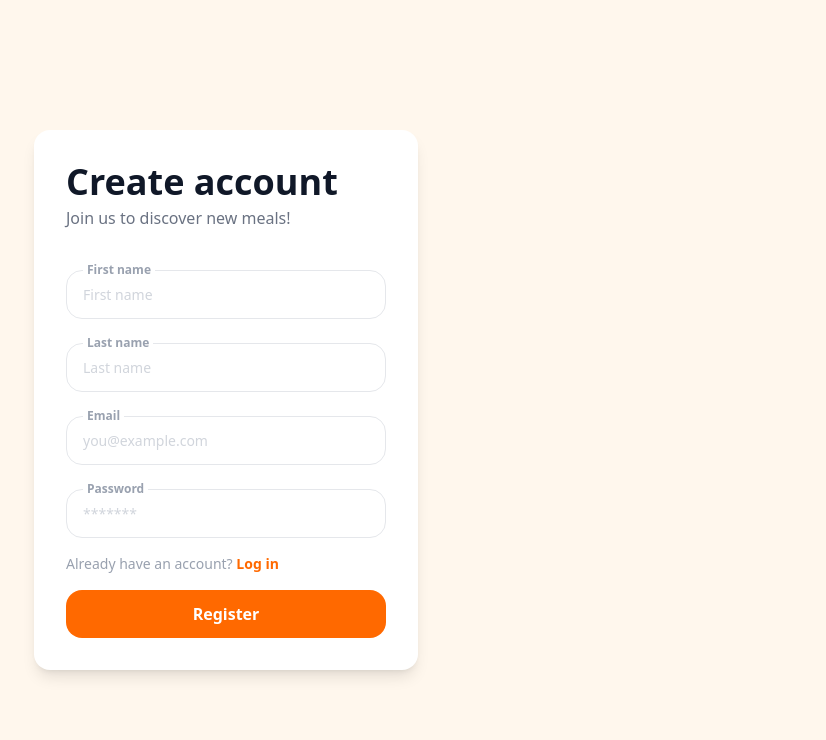
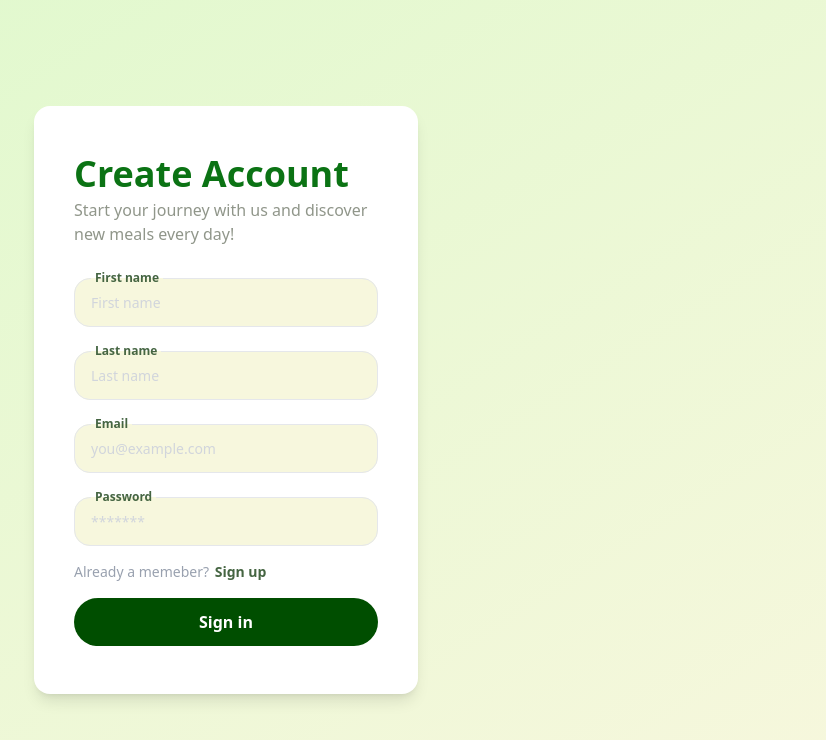
Before and after one commit to seveneleven337/CookBookApp, a Next.js app in the folder apps/web/: page /register in a window 1280 px wide. Shown: the top 740 px of the page, without its empty margins (414-1240 px from the left). Built offline with nearby package versions, Linux system fonts and the light colour scheme; no server answers.

Commit message:
web: Refactor registration process into RegisterPage component and remove RegisterForm

```diff
--- a/apps/web/src/app/register/page.tsx
+++ b/apps/web/src/app/register/page.tsx
@@ -1,9 +1,139 @@
-import RegisterForm from '@/components/RegisterForm';
+'use client';
+import { FormEvent, useEffect, useState } from 'react';
+import { useRouter } from 'next/navigation';
+import { useAuth } from '@/data/react-query/useAuth';
+import { useUserStore } from '@/data/store/authStore';
 
+const fieldClass =
+  'border border-gray-200 rounded-2xl px-4 pt-1 pb-3 bg-input-bg focus-within:border-primary transition';
+const legendClass = 'text-xs font-semibold text-input-text-legend px-1';
+/*
+ * TODO: - Add toast notifications for errors ( formError and errors) and success
+ */
 export default function RegisterPage() {
+  const router = useRouter();
+  const [name, setName] = useState('');
+  const [lastName, setLastName] = useState('');
+  const [email, setEmail] = useState('');
+  const [password, setPassword] = useState('');
+  const [formError, setFormError] = useState<string | null>(null);
+  const { register, error } = useAuth();
+  const user = useUserStore((state) => state.user);
+
+  function goToLogin() {
+    router.push('/login');
+  }
+
+  const handleSubmit = async (event: FormEvent) => {
+    event.preventDefault();
+    setFormError(null);
+
+    if (!name || !lastName || !email || !password) {
+      setFormError('Please fill in all fields.');
+      return;
+    }
+
+    register({ name, lastName, email, password });
+  };
+
+  useEffect(() => {
+    if (error) {
+      //Implement toast notification here
+    }
+  }, [error]);
+
+  useEffect(() => {
+    if (user && router) {
+      //Implement toast notification here for successful registration
+      router.push('/login');
+    }
+  }, [user, router]);
+
   return (
-    <main className="min-h-screen bg-orange-50 flex items-center justify-center">
-      <RegisterForm />
+    <main className="min-h-screen bg-neutral bg-linear-to-tl from-neutral to-tertiary flex items-center justify-center">
+      <div className="w-full max-w-sm bg-white px-10 py-12 rounded-2xl shadow-lg">
+        <h1 className="text-4xl font-bold text-form-text-title mb-1">Create Account</h1>
+        <p className="text-form-text-subtitle mb-6">
+          Start your journey with us and discover new meals every day!
+        </p>
+
+        <form className="flex flex-col gap-4" onSubmit={handleSubmit} noValidate>
+          <div>
+            <fieldset className={fieldClass}>
+              <legend className={legendClass}>First name</legend>
+              <input
+                value={name}
+                onChange={(e) => setName(e.target.value)}
+                type="text"
+                placeholder="First name"
+                className="w-full outline-none text-gray-800 placeholder-gray-300 bg-transparent text-sm"
+              />
+            </fieldset>
+          </div>
+
+          <div>
+            <fieldset className={fieldClass}>
+              <legend className={legendClass}>Last name</legend>
+              <input
+                value={lastName}
+                onChange={(e) => setLastName(e.target.value)}
+                type="text"
+                placeholder="Last name"
+                className="w-full outline-none text-gray-800 placeholder-gray-300 bg-transparent text-sm"
+              />
+            </fieldset>
+          </div>
+
+          <div>
+            <fieldset className={fieldClass}>
+              <legend className={legendClass}>Email</legend>
+              <input
+                value={email}
+                onChange={(e) => setEmail(e.target.value)}
+                type="email"
+                placeholder="you@example.com"
+                className="w-full outline-none text-gray-800 placeholder-gray-300 bg-transparent text-sm"
+                autoComplete="email"
+              />
+            </fieldset>
+          </div>
+
+          <div>
+            <fieldset className={fieldClass}>
+              <legend className={legendClass}>Password</legend>
+              <input
+                value={password}
+                onChange={(e) => setPassword(e.target.value)}
+                type="password"
+                placeholder="*******"
+                className="w-full outline-none text-gray-800 placeholder-gray-300 bg-transparent text-sm"
+                minLength={6}
+                autoComplete="new-password"
+              />
+            </fieldset>
+          </div>
+
+          {formError && <p className="text-sm text-red-500 font-medium">{formError}</p>}
+
+          <p className="text-sm text-gray-400">
+            Already a memeber?{' '}
+            <button
+              type="button"
+              className="text-input-text-legend font-semibold hover:underline cursor-pointer hover:text-input-text-legend-hover transition pl-0.5"
+              onClick={goToLogin}
+            >
+              Sign up
+            </button>
+          </p>
+
+          <button
+            type="submit"
+            className="w-full bg-form-btn-bg text-white font-bold text-base py-3 rounded-full hover:bg-form-btn-bg-hover transition cursor-pointer"
+          >
+            {'Sign in'}
+          </button>
+        </form>
+      </div>
     </main>
   );
 }
--- a/apps/web/src/components/RegisterForm.tsx
+++ /dev/null
@@ -1,119 +0,0 @@
-'use client';
-
-import { FormEvent, useState } from 'react';
-import { useRouter } from 'next/navigation';
-
-export default function RegisterForm() {
-  const router = useRouter();
-  const [name, setName] = useState('');
-  const [lastName, setLastName] = useState('');
-  const [email, setEmail] = useState('');
-  const [password, setPassword] = useState('');
-  const [formError, setFormError] = useState<string | null>(null);
-
-  function goToLogin() {
-    router.push('/login');
-  }
-
-  async function handleSubmit(event: FormEvent) {
-    event.preventDefault();
-    setFormError(null);
-
-    if (!name || !lastName || !email || !password) {
-      setFormError('Please fill in all fields.');
-      return;
-    }
-
-    /* try {
-      await register({ name, lastName, email, password });
-      router.push('/login');
-    } catch (err) {
-      setFormError(err instanceof Error ? err.message : 'Failed to register.');
-    } */
-  }
-
-  return (
-    <div className="w-full max-w-sm bg-white p-8 rounded-2xl shadow-lg">
-      <h1 className="text-4xl font-bold text-gray-900 mb-1">Create account</h1>
-      <p className="text-gray-500 mb-8">Join us to discover new meals!</p>
-
-      <form className="flex flex-col gap-4" onSubmit={handleSubmit} noValidate>
-        <div>
-          <fieldset className="border border-gray-200 rounded-2xl px-4 pt-1 pb-3 focus-within:border-orange-400 transition">
-            <legend className="text-xs font-semibold text-gray-400 px-1">First name</legend>
-            <input
-              value={name}
-              onChange={(e) => setName(e.target.value)}
-              type="text"
-              placeholder="First name"
-              className="w-full outline-none text-gray-800 placeholder-gray-300 bg-transparent text-sm"
-            />
-          </fieldset>
-        </div>
-
-        <div>
-          <fieldset className="border border-gray-200 rounded-2xl px-4 pt-1 pb-3 focus-within:border-orange-400 transition">
-            <legend className="text-xs font-semibold text-gray-400 px-1">Last name</legend>
-            <input
-              value={lastName}
-              onChange={(e) => setLastName(e.target.value)}
-              type="text"
-              placeholder="Last name"
-              className="w-full outline-none text-gray-800 placeholder-gray-300 bg-transparent text-sm"
-            />
-          </fieldset>
-        </div>
-
-        <div>
-          <fieldset className="border border-gray-200 rounded-2xl px-4 pt-1 pb-3 focus-within:border-orange-400 transition">
-            <legend className="text-xs font-semibold text-gray-400 px-1">Email</legend>
-            <input
-              value={email}
-              onChange={(e) => setEmail(e.target.value)}
-              type="email"
-              placeholder="you@example.com"
-              className="w-full outline-none text-gray-800 placeholder-gray-300 bg-transparent text-sm"
-            />
-          </fieldset>
-        </div>
-
-        <div>
-          <fieldset className="border border-gray-200 rounded-2xl px-4 pt-1 pb-3 focus-within:border-orange-400 transition">
-            <legend className="text-xs font-semibold text-gray-400 px-1">Password</legend>
-            <input
-              value={password}
-              onChange={(e) => setPassword(e.target.value)}
-              type="password"
-              placeholder="*******"
-              className="w-full outline-none text-gray-800 placeholder-gray-300 bg-transparent text-sm"
-              minLength={6}
-            />
-          </fieldset>
-        </div>
-
-        {formError && <p className="text-sm text-red-500 font-medium">{formError}</p>}
-        {/*         {error && <p className="text-sm text-red-500 font-medium">{error}</p>}
-         */}
-        <p className="text-sm text-gray-400">
-          Already have an account?{' '}
-          <button
-            type="button"
-            className="text-orange-500 font-semibold hover:underline cursor-pointer"
-            onClick={goToLogin}
-          >
-            Log in
-          </button>
-        </p>
-
-        <button
-          type="submit"
-          className="w-full bg-orange-500 text-white font-semibold py-3 rounded-2xl hover:bg-orange-600 transition cursor-pointer"
-          /*           disabled={isLoading}
-           */
-        >
-          {/* isLoading ? 'Registering…' : */ 'Register'}
-        </button>
-      </form>
-    </div>
-  );
-}
```
